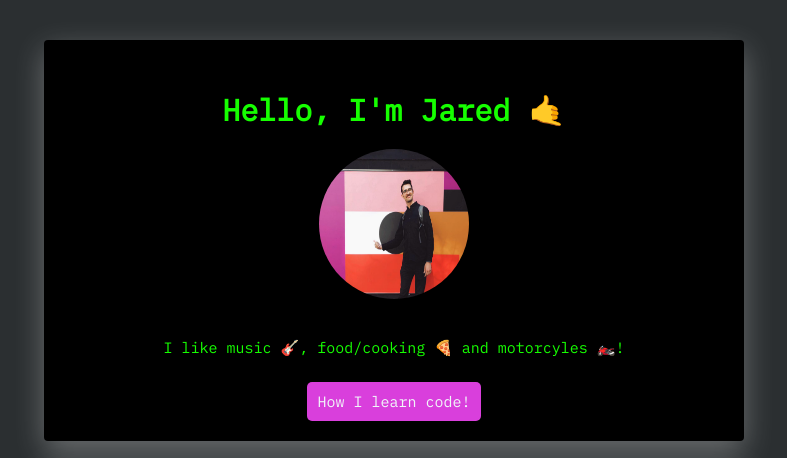
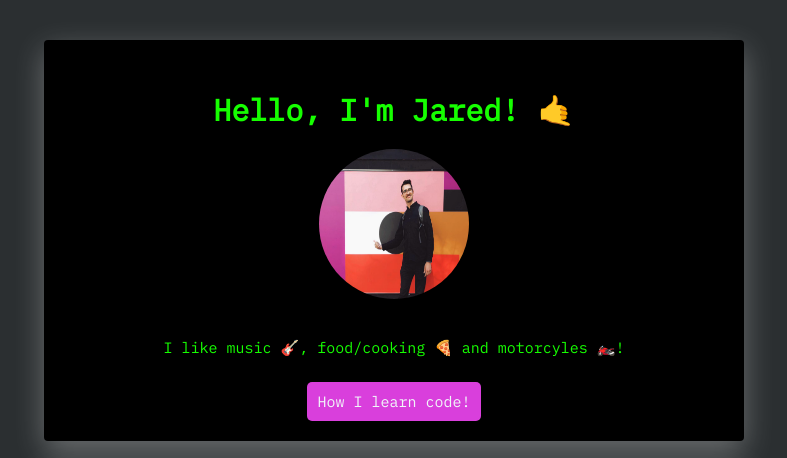
Before and after one commit to jrod8253/profile, a plain HTML site: page index.html in a window 1280 px wide. Shown: the top 458 px of the page, without its empty margins (246-1033 px from the left). Drawn offline with Linux system fonts and the light colour scheme.

Commit message:
small change

```diff
--- a/index.html
+++ b/index.html
@@ -12,9 +12,8 @@
   </head>
   <body>
     <div class="container">
-
       <div class="card-white">
-        <h1>Hello, I'm Jared 🤙</h1>
+        <h1>Hello, I'm Jared! 🤙</h1>
           <img class="image-cirle" src="images/Screenshot 2023-04-13 at 11.52.25 AM.png", height="150px", width="150px">
           <p>I like music 🎸, food/cooking 🍕 and motorcyles 🏍️!</p>
           <a class="link-box" href="https://www.lewagon.com/" target="_blank">How I learn code!</a>
```
